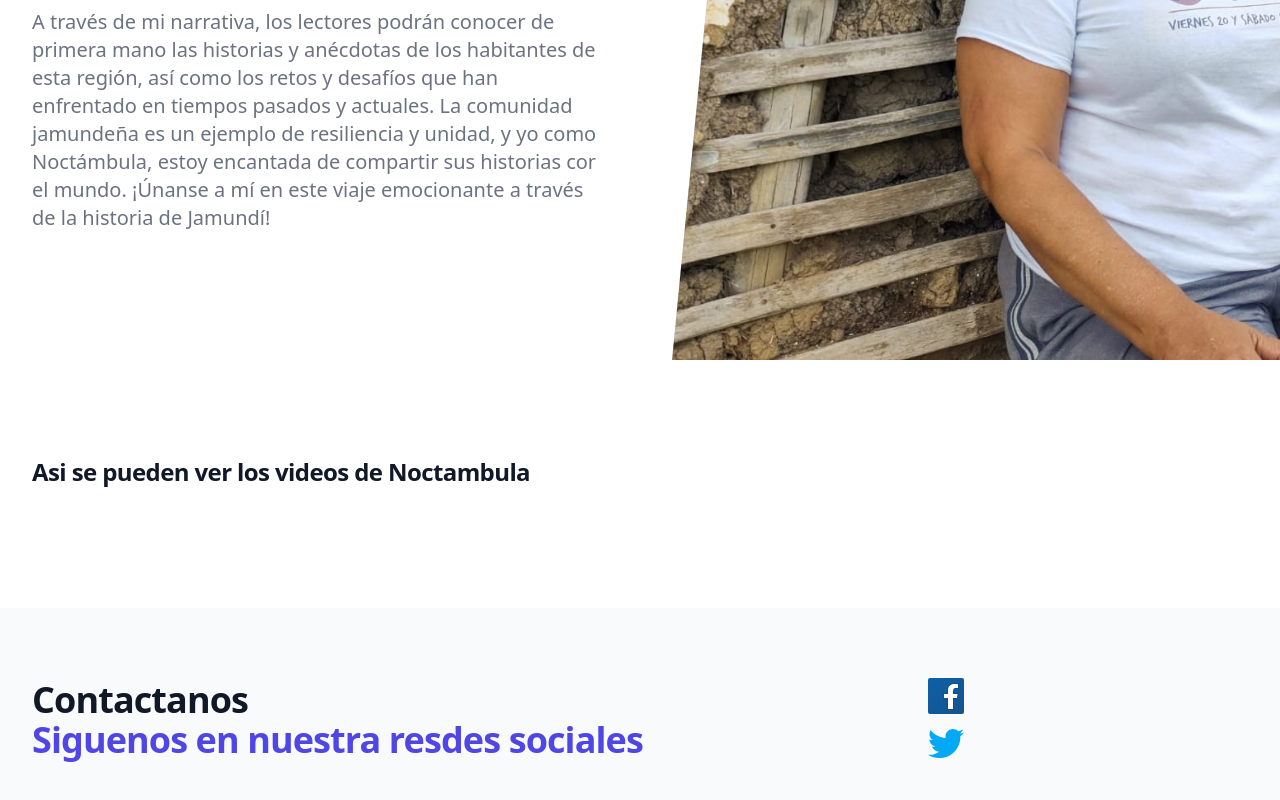
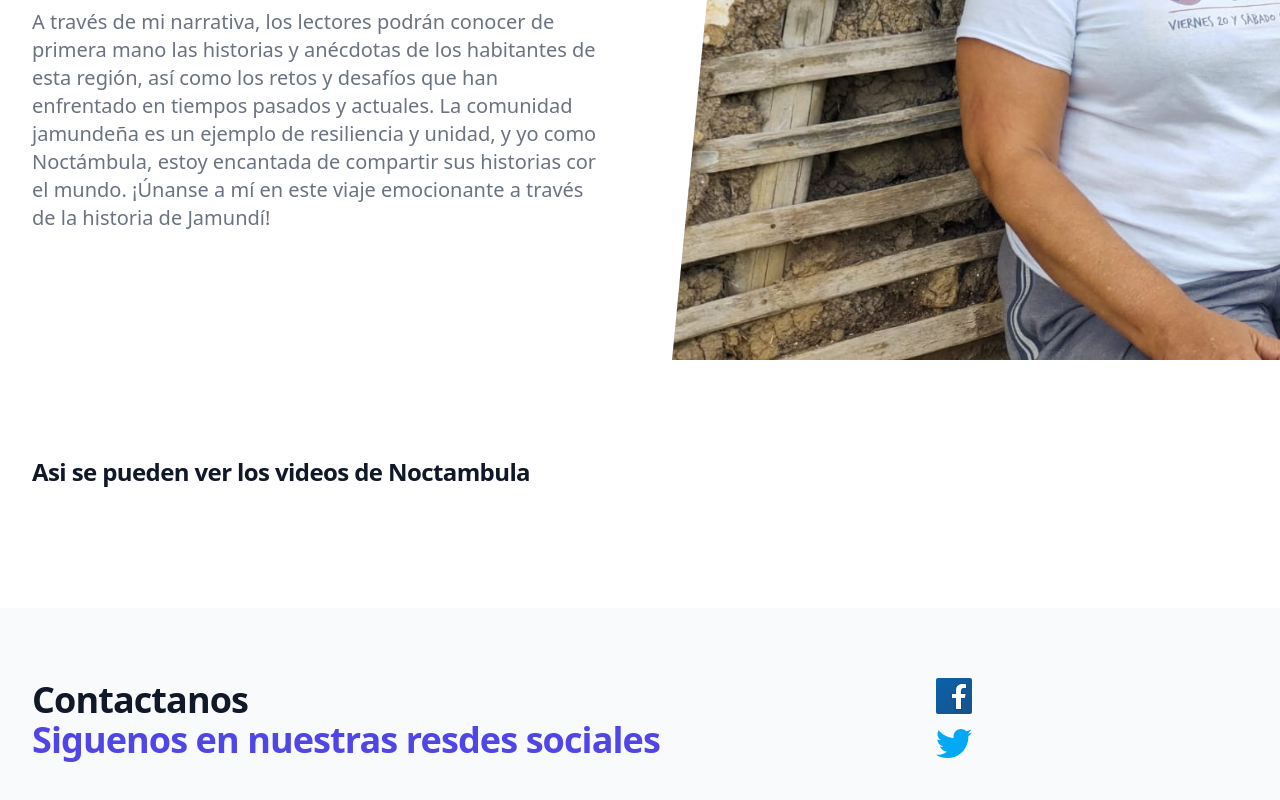
Before and after one commit to marvinsar/Noctambula, a website: page index.html in a window 1280 px wide. Shown: the part 628-1428 px from the top of the page. Drawn offline with nearby package versions, Linux system fonts and the light colour scheme; no server answers.

Commit message:
se realizo correcion ortografica

```diff
--- a/index.html
+++ b/index.html
@@ -84,7 +84,7 @@
     <div class="max-w-7xl mx-auto py-12 px-4 sm:px-6 lg:py-16 lg:px-8 lg:flex lg:items-center lg:justify-between">
       <h2 class="text-3xl font-extrabold tracking-tight text-gray-900 sm:text-4xl">
         <span class="block">Contactanos</span>
-        <span class="block text-indigo-600">Siguenos en nuestra resdes sociales</span>
+        <span class="block text-indigo-600">Siguenos en nuestras resdes sociales</span>
       </h2>
       <div class="mt-8 flex lg:mt-0 lg:flex-shrink-0">
         <a href="https://www.facebook.com/mariacension.arboledallanos/" target="_blank">
```
